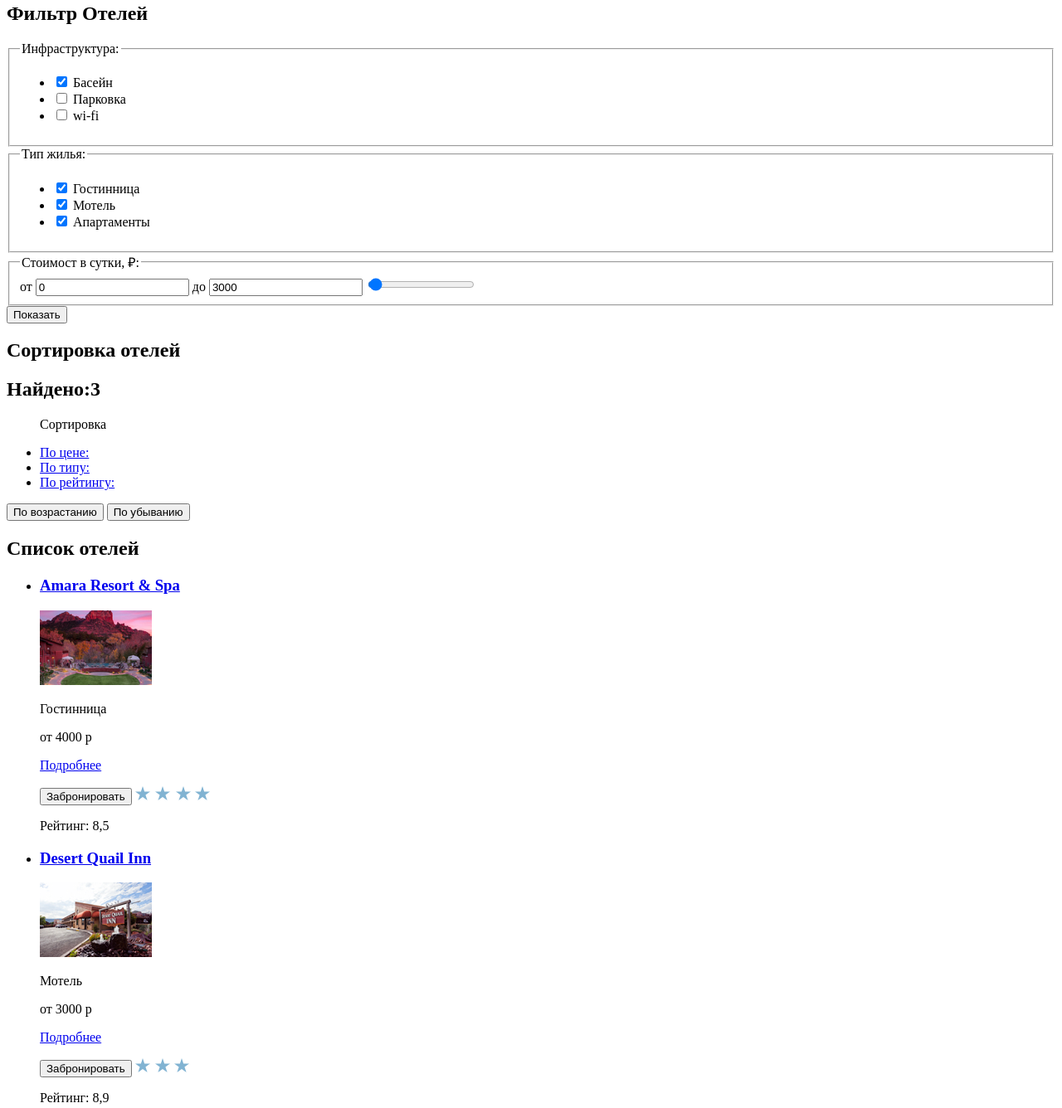
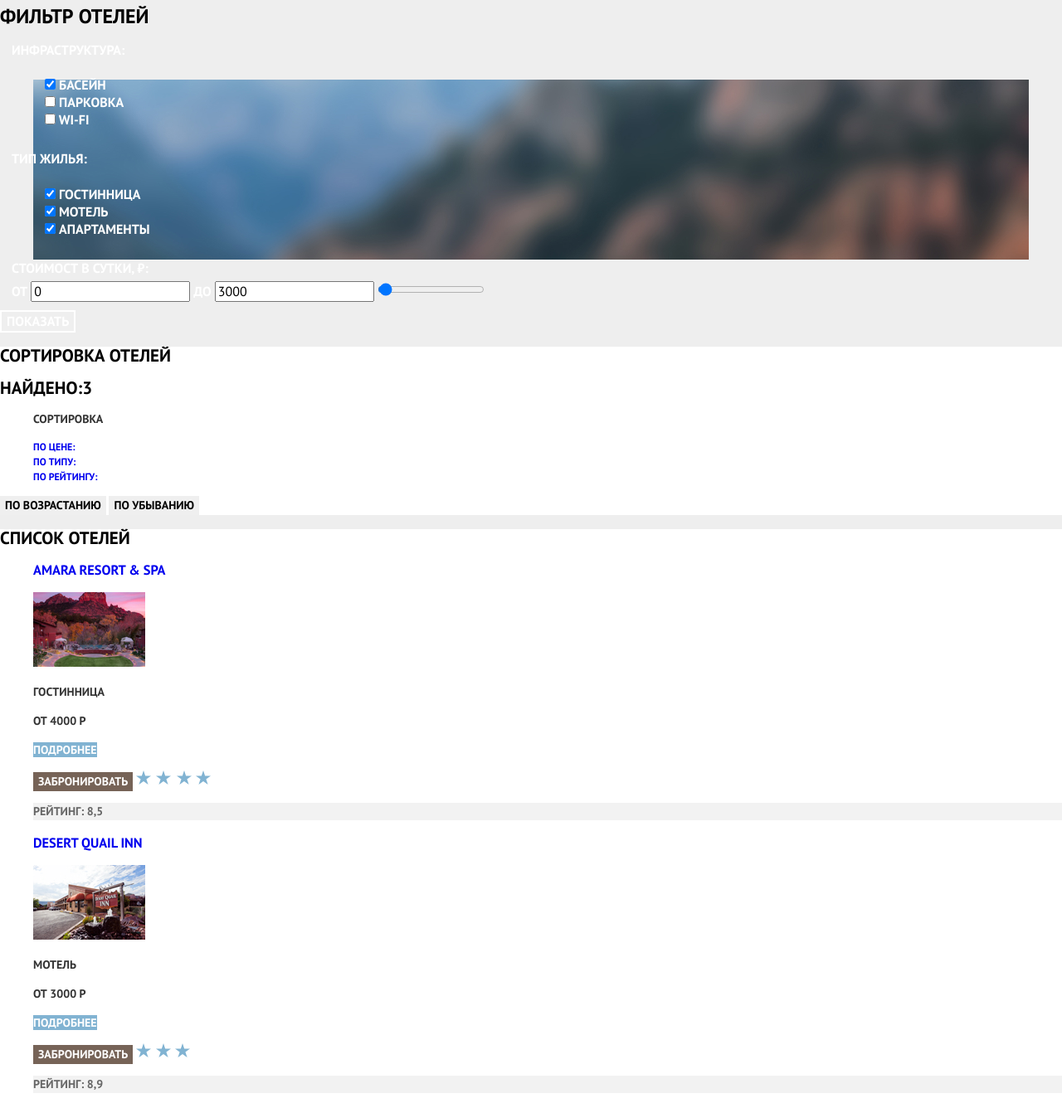
Before and after one commit to Juli-JO/1705933-sedona-31, a plain HTML site: page catalog.html in a window 1280 px wide. Shown: the part 247-1583 px from the top of the page at 83% size. Drawn offline with Linux system fonts and the light colour scheme.

Commit message:
Стилизация внутренней страницы

```diff
--- a/catalog.html
+++ b/catalog.html
@@ -4,16 +4,19 @@
   <meta charset="UTF-8">
   <title>Каталог  Седона</title>
   <link rel="icon" href="favicon.ico">
+  <link rel="stylesheet" href="https://fonts.googleapis.com/css?family=PT+Sans:400,700&display=swap&subset=cyrillic-ext">
+  <link rel="stylesheet" href="css/normalize.css">
+  <link rel="stylesheet" href="css/style.css">
 </head>
 
 <body>
 
-<header>
-  <nav>
-    <a href="index.html">
+<header class="main-header">
+  <nav class="main-navigation">
+    <a class="main-header-logo" href="index.html">
       <img src="img/logo.svg"  width="138" height="70" alt="logo">
     </a>
-    <ul>
+    <ul class="site-navigation">
         <li><a href="blank.html">Информация</a></li>
         <li><a href="catalog.html">Фото и видео</a></li>
         <li><a href="map.html">Карта штата</a></li>
@@ -24,12 +27,12 @@
 <main>
  <h1>Отели Седона</h1>
 
-  <section>
+  <section class="hotel-filters">
       <h2>Фильтр Отелей</h2>
-      <form method="get" action="https://echo.htmlacademy.ru">
-        <fieldset>
-          <legend>Инфраструктура:</legend>
-          <ul>
+      <form class="filteres-form" method="get" action="https://echo.htmlacademy.ru">
+        <fieldset class="fieldset-filters">
+          <legend class="legend-filters">Инфраструктура:</legend>
+          <ul class="list-filters">
             <li>
               <input type="checkbox" name="pool" id="filter-pool" checked>
               <label for="filter-pool">Басейн</label>
@@ -44,9 +47,9 @@
               </li>
           <ul>
         </fieldset>
-        <fieldset>
-          <legend>Тип жилья:</legend>
-          <ul>
+        <fieldset class="fieldset-filters">
+          <legend class="legend-filters">Тип жилья:</legend>
+          <ul class="list-filters">
             <li>
               <input type="checkbox" name="hotel" id="filter-hotel" checked>
               <label for="filter-hotel">Гостинница</label>
@@ -61,88 +64,88 @@
               </li>
           <ul>
         </fieldset>
-        <fieldset>
-            <legend>Стоимост в сутки, ₽:</legend>
+        <fieldset class="fieldset-filters">
+            <legend class="legend-filters">Стоимост в сутки, ₽:</legend>
               <span>от</span>
               <input id="min-cost" value="0" type="text">
               <span>до</span>
               <input id="max-сost" value="3000" type="text">
-              <input type="range" min="0" max="3000" step="1" value="50">
+              <input class="scala" type="range" min="0" max="3000" step="1" value="50">
            </div>
           </fieldset>
-        <button type="submit">Показать</button>
+        <button class="show-button" type="submit">Показать</button>
       </form>
   </section>
-  <section>
+  <section class="results">
   <h2>Сортировка отелей</h2>
   <h2>Найдено:3 </h2>
-  <ul>
-    <p>Сортировка</p>
-    <li>
+  <ul class="result-sorting">
+    <p class="result-title">Сортировка</p>
+    <li class="result-selected">
       <a href="#">По цене:</a>
     </li>
-    <li>
+    <li  class="result-selected">
       <a href="#">По типу:</a>
     </li>
-    <li>
+    <li  class="result-selected">
       <a href="#">По рейтингу:</a>
     </li>
   </ul>
-  </section>
   <div>
   <button type="button">По возрастанию</button>
   <button type="button">По убыванию</button>
-</div>
-  <section>
+  </div>
+  </section>
+  <section class="all-hotels">
     <h2>Список отелей</h2>
-    <ul>
-      <li>
+    <ul class="hotel-list">
+      <li class="hotel-list-items">
         <a href="product.html">
           <h3>Amara Resort & Spa</h3>
           <p><img src="img/AmaraResortSpa.jpg" width="135" height="90" alt="Отель Amara Resort & Spa"></p>
         </a>
         <p>Гостинница</p>
         <p>от 4000 р</p>
-        <a href="#">Подробнее</a>
+        <a class="link-about" href="#">Подробнее</a>
         <p>
-          <button type="button">Забронировать</button>
+          <button  class="book-button" type="button">Забронировать</button>
           <img src="img/4stars.svg" alt="4 звезды">
-          <p>Рейтинг: 8,5</p>
+          <p  class="rating">Рейтинг: 8,5</p>
         </p>
       </li>
-      <li>
+      <li class="hotel-list-items">
         <a href="#">
           <h3>Desert Quail Inn</h3>
           <p><img src="img/DesertQuailInn.jpg" width="135" height="90" alt="Мотель Desert Quail Inn"></p>
         </a>
         <p>Мотель</p>
         <p>от 3000 р</p>
-        <a href="#">Подробнее</a>
+        <a  class="link-about" href="#">Подробнее</a>
         <p>
-          <button type="button">Забронировать</button>
+          <button  class="book-button" type="button">Забронировать</button>
           <img src="img/3stars.svg" alt="3 звезды">
-          <p> Рейтинг: 8,9</p>
+          <p class="rating"> Рейтинг: 8,9</p>
         </p>
       </li>
-      <li>
+      <li class="hotel-list-items">
         <a href="product.html">
           <h3>Villas at Poco Diablo</h3>
           <p><img src="img/VillasatPocoDiablo.jpg" width="135" height="90" alt="Апартаменты Villas at Poco Diablo"></p>
         </a>
         <p>Апартаменты</p>
         <p>от 2000 р</p>
-        <a href="#">Подробнее</a>
+        <a class="link-about" href="#">Подробнее</a>
         <p>
-          <button type="button">Забронировать</button>
+          <button class="book-button" type="button">Забронировать</button>
           <img src="img/2stars.svg" alt="2 звезды">
-          <p> Рейтинг: 9,2</p>
+          <p  class="rating"> Рейтинг: 9,2</p>
         </p>
       </li>
     </ul>
   </section>
 </main>
 
-<footer>
+<footer class="main-footer">
     <section>
       <h2>Как нас найти?</h2>
       <p>#visitSEDONA <br>
--- a/css/style.css
+++ b/css/style.css
@@ -4,10 +4,11 @@
   --basic-extra-dark:#000000;
   --basic-dark: #EEEEEE;
   --basic-grey: #F2F2F2;
+  --basic-extra-grey: #666666;
   --basic-blue: #81B3D2;
   --basic-white: #ffffff;
+  --special:#766357;
 
-    --special:#766357;
 }
 /* Global */
 body {
@@ -24,13 +25,16 @@ body {
   background-position: center;
   background-repeat: no-repeat;
 }
+
 a {
   text-decoration: none;
 }
+
 img {
   max-width: 100%;
   height: auto;
 }
+
 h2 {
   color: var(--basic-extra-dark);
 }
@@ -42,13 +46,16 @@ body {
   color: var(--basic-extra-dark);
   background-color:var(--basic-white);
 }
+
 .site-navigation {
   list-style: none;
 }
+
 /* Welcome title */
 .welcome-title {
 background-color:var(--basic-white);
 }
+
 .title {
   color: var(--basic-extra-dark);
   font-size: 21px;
@@ -56,6 +63,7 @@ body {
   line-height: 26px;
   text-align: center;
 }
+
 /* Reasons list */
 .title-reasons {
   color: var(--basic-black);
@@ -64,12 +72,15 @@ body {
   line-height: 26px;
   text-align: center;
 }
+
 .reasons-list {
   list-style: none;
 }
+
 .reasons-item {
   text-align: center;
 }
+
 .advantages-list {
   font-size: 14px;
   font-weight: 400;
@@ -78,11 +89,13 @@ body {
   color: var(--basic-extra-dark) ;
   list-style: none;
 }
+
 /* Best offer */
 .best-offer {
 text-align: center;
 color: var(--basic-black);
 }
+
 button {
 font: inherit;
 text-align: center;
@@ -90,12 +103,14 @@ button {
 text-transform: uppercase;
 border: none;
 }
+
 .button-hotel-search {
 color: var(--basic-white);
 background-color: var(--special);
 font-size: 21px;
 line-height: 26px;
 }
+
 .button-search {
 color: var(--basic-white);
 background-color: var(--basic-blue);
@@ -108,14 +123,78 @@ button {
 background-color:var(--basic-grey);
 border: none;
 }
+
 .small-input {
 text-transform: uppercase;
 font-weight: 700;
 text-align: center;
 line-height: 26px;
 }
+
 /* Footer */
 .main-footer {
 color: var(--basic-extra-dark);
 background-color: var(--basic-white);
 }
+
+/* Catalog Hotel Filters */
+.hotel-filters{
+background-image: url("../img/backgroundCatalog.jpg");
+background-repeat: no-repeat;
+background-position: center;
+color: var(--basic-white);
+font-size: 16px;
+line-height: 21px;
+}
+
+.fieldset-filters {
+ border: 0;
+}
+
+.legend-filters {
+font-size: 16px;
+line-height: 21px;
+}
+
+.list-filters {
+list-style: none;
+}
+
+/* Catalog results */
+.results {
+ background-color: var(--basic-white);
+}
+.show-button {
+text-transform: uppercase;
+border: 2px solid white;
+color: var(--basic-white);
+}
+.result-selected {
+list-style: none;
+font-size: 12px;
+line-height: 18px;
+}
+
+/* Catalog hotel list */
+.all-hotels {
+background-color: var(--basic-white);
+}
+
+.hotel-list {
+list-style: none;
+}
+.link-about {
+text-transform: uppercase;
+background-color: var(--basic-blue);
+color: var(--basic-white);
+}
+
+.book-button {
+text-transform: uppercase;
+color: var(--basic-white);
+background-color: var(--special);
+}
+.rating {
+background-color: var(--basic-grey);
+color: var(--basic-extra-grey);
+}
```
Also changed, not shown: index.html (+1 -1 lines). Lines whose indentation alone changed are shown as unchanged.
